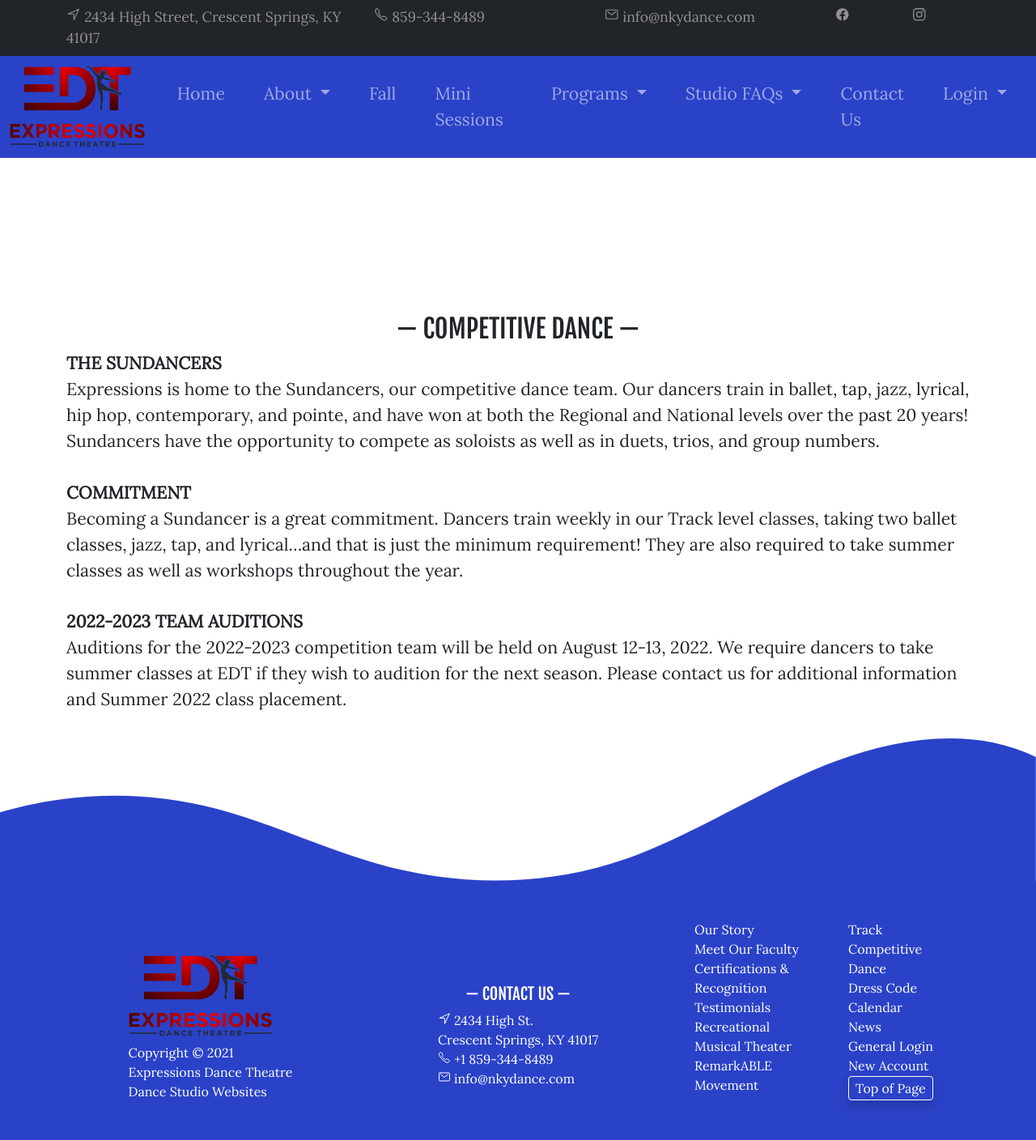
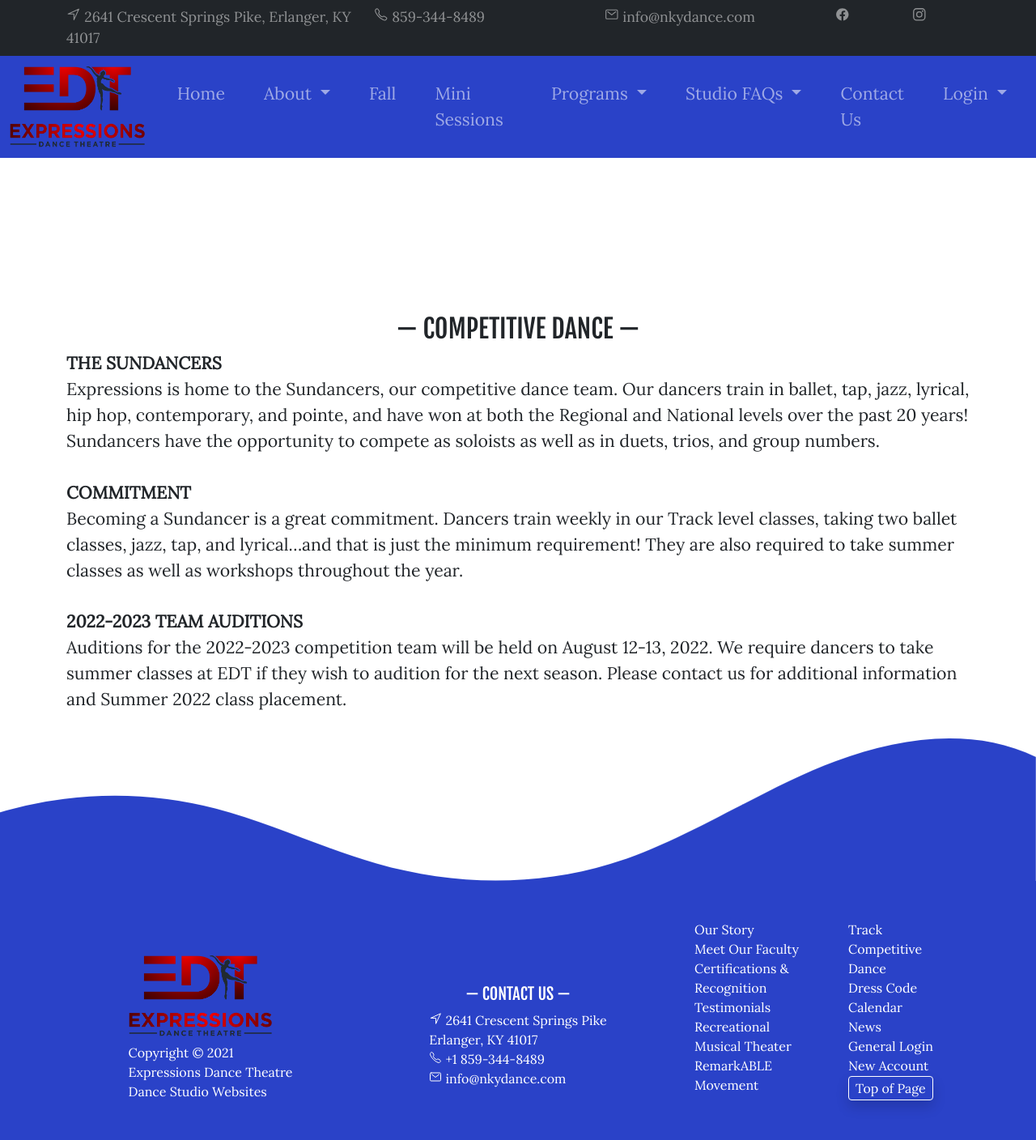
Before and after one commit to denliedesign/expressions, a Laravel app: page /competitive-dance in a window 1280 px wide. Shown: the whole page at 81% size. Run offline with Laravel 8, Linux system fonts and the light colour scheme; some libraries are stand-ins or nearby versions.

Commit message:
new location

```diff
--- a/resources/views/footer.blade.php
+++ b/resources/views/footer.blade.php
@@ -16,8 +16,8 @@
                         <h5 class="text-uppercase text-center">&mdash; Contact Us &mdash;</h5>
                         <p>
                             <ion-icon name="navigate-outline"></ion-icon>
-                            2434 High St.
-                            <br>Crescent Springs, KY 41017
+                            2641 Crescent Springs Pike
+                            <br>Erlanger, KY 41017
                             <br><ion-icon name="call-outline"></ion-icon> +1 859-344-8489
                             <br><ion-icon name="mail-outline"></ion-icon> info@nkydance.com
                         </p>
--- a/resources/views/social-nav.blade.php
+++ b/resources/views/social-nav.blade.php
@@ -3,7 +3,7 @@
     <div class="container">
         <div class="row">
             <div class="col-sm col-md-4">
-                <ion-icon name="navigate-outline"></ion-icon> 2434 High Street, Crescent Springs, KY 41017
+                <ion-icon name="navigate-outline"></ion-icon> 2641 Crescent Springs Pike, Erlanger, KY 41017
             </div>
             <div class="col-sm col-md-3">
                 <ion-icon name="call-outline"></ion-icon> 859-344-8489
```
